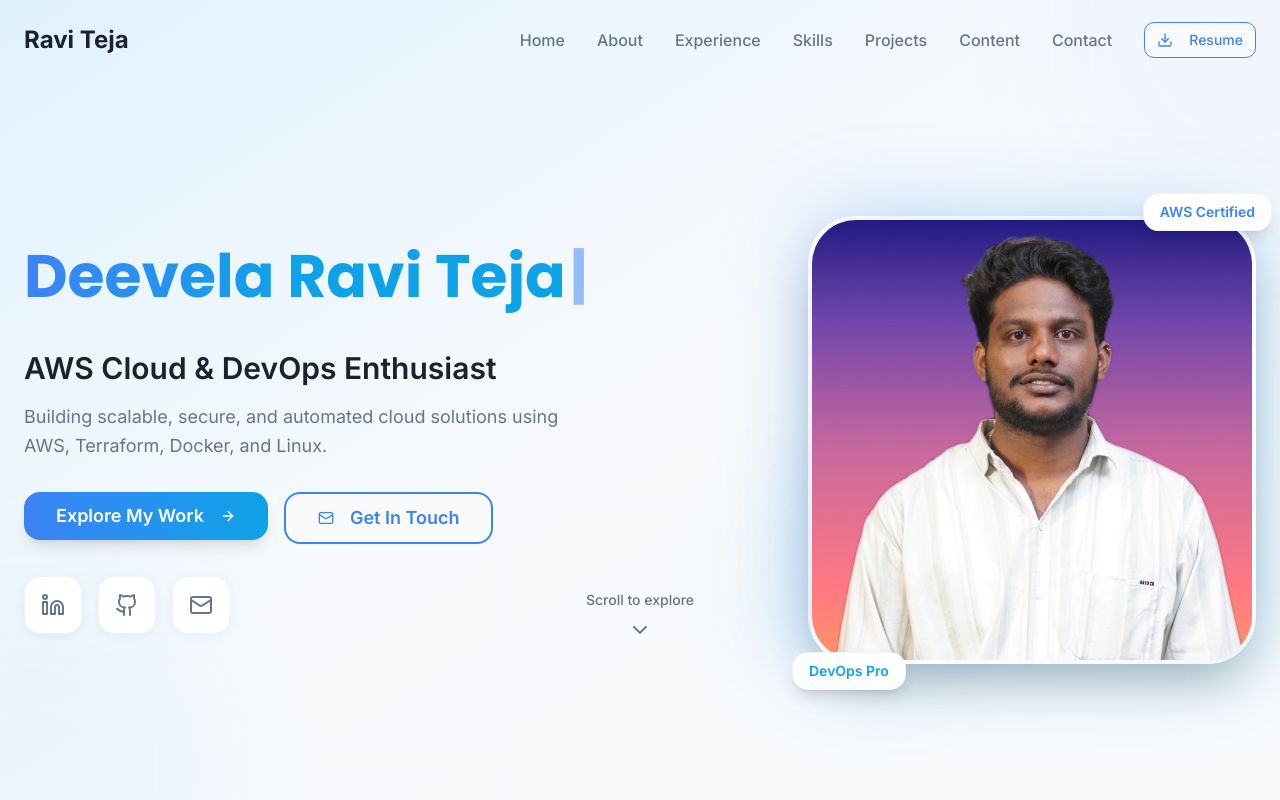
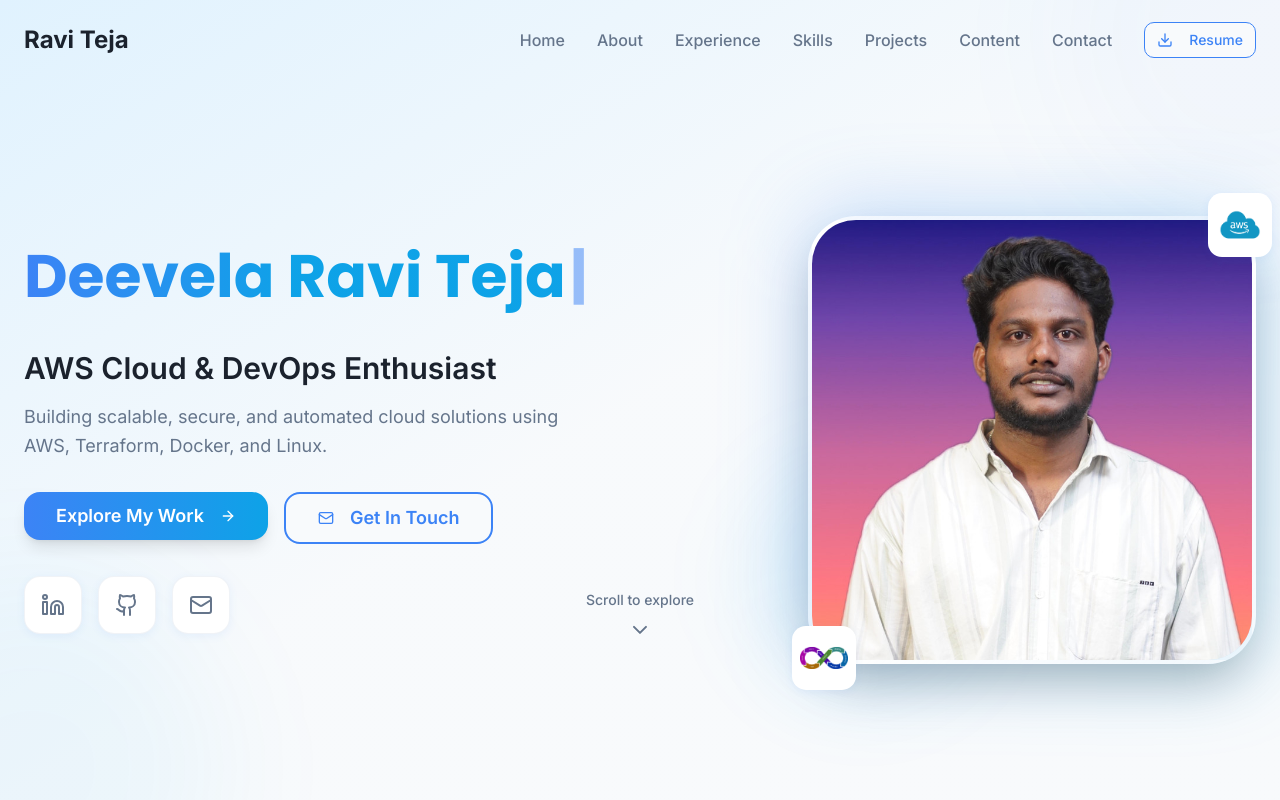
Before and after one commit to Ravi-Teja4/ravitejadeevela_portfolio, a React (Vite) app: page / in a window 1280 px wide. Shown: the top 800 px of the page. Built offline with nearby package versions, Linux system fonts and the light colour scheme.

Commit message:
Refactor: Update hero section badges

```diff
--- a/src/components/modern/ModernHero.tsx
+++ b/src/components/modern/ModernHero.tsx
@@ -3,6 +3,8 @@ import { useEffect, useState } from 'react';
 import { Button } from '@/components/ui/button';
 import { ChevronDown, Mail, Github, Linkedin, ArrowRight } from 'lucide-react';
 import profileImage from '@/assets/ravi-teja-latest-photo.jpg';
+import awsIcon from '@/assets/aws-cloud-icon.jpg';
+import devopsIcon from '@/assets/devops-infinity-icon.png';
 
 const ModernHero = () => {
   const [displayedName, setDisplayedName] = useState('');
@@ -181,20 +183,20 @@ const ModernHero = () => {
                   />
                 </div>
 
-                {/* Floating badges */}
+                {/* Floating icon badges */}
                 <motion.div
-                  className="absolute -top-4 -right-4 bg-white rounded-2xl px-4 py-2 shadow-lg border border-border/50"
+                  className="absolute -top-4 -right-4 bg-white rounded-[14px] p-2 shadow-soft"
                   animate={{ y: [0, -10, 0] }}
                   transition={{ duration: 3, repeat: Infinity, ease: "easeInOut" }}
                 >
-                  <p className="text-sm font-semibold text-primary">AWS Certified</p>
+                  <img src={awsIcon} alt="AWS" className="w-12 h-12 object-contain" />
                 </motion.div>
                 <motion.div
-                  className="absolute -bottom-4 -left-4 bg-white rounded-2xl px-4 py-2 shadow-lg border border-border/50"
+                  className="absolute -bottom-4 -left-4 bg-white rounded-[14px] p-2 shadow-soft"
                   animate={{ y: [0, 10, 0] }}
                   transition={{ duration: 4, repeat: Infinity, ease: "easeInOut", delay: 1 }}
                 >
-                  <p className="text-sm font-semibold text-secondary">DevOps Pro</p>
+                  <img src={devopsIcon} alt="DevOps" className="w-12 h-12 object-contain" />
                 </motion.div>
               </motion.div>
             </div>
```
Also changed, not shown: src/assets/aws-cloud-icon.jpg (added), src/assets/devops-infinity-icon.png (added).
